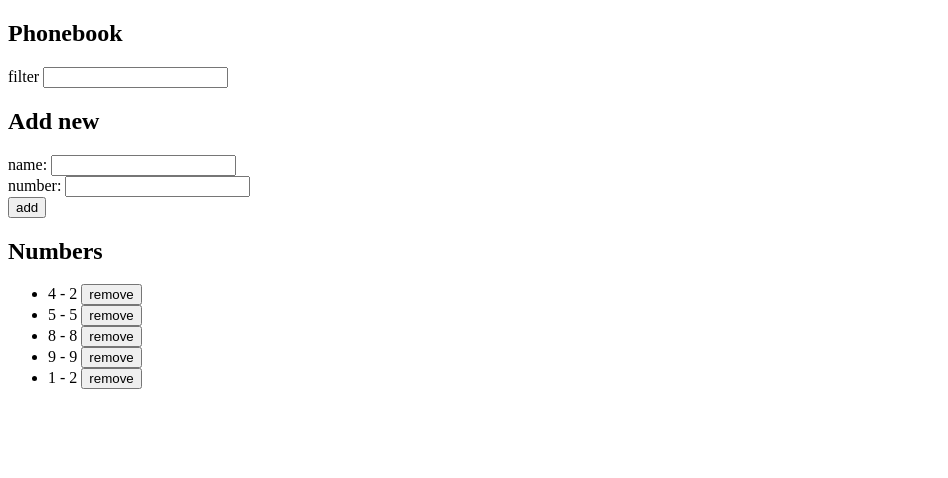
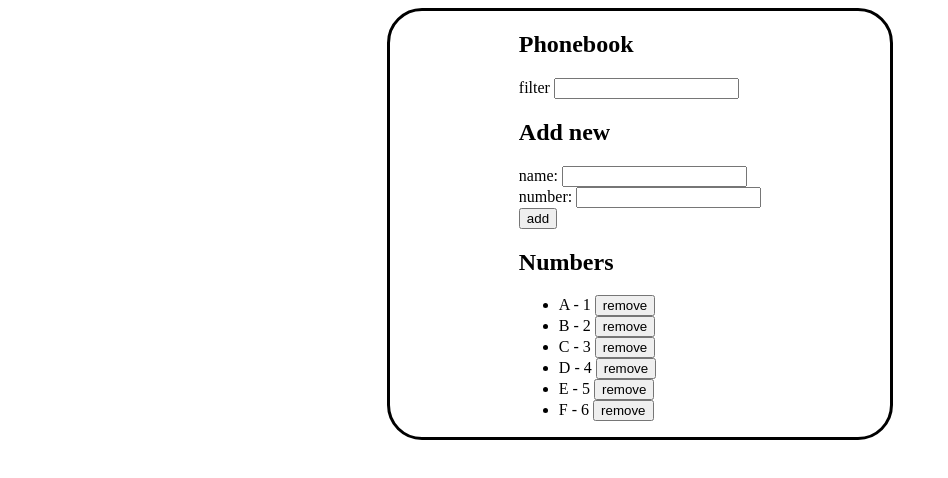
Before and after one commit to jchantrell/fso, a React (Create React App) app in the folder part2/phonebook/: page / in a window 1280 px wide. Shown: the top 478 px of the page, without its empty margins (0-948 px from the left). Built offline with nearby package versions, Linux system fonts and the light colour scheme; data requests are answered from the project's data file.

Commit message:
exercise 2.19 + 2.20

```diff
--- a/part2/phonebook/db.json
+++ b/part2/phonebook/db.json
@@ -1,29 +1,34 @@
 {
   "persons": [
     {
-      "name": "4",
+      "name": "A",
+      "number": "1",
+      "id": 1
+    },
+    {
+      "name": "B",
       "number": "2",
+      "id": 2
+    },
+    {
+      "name": "C",
+      "number": "3",
+      "id": 3
+    },
+    {
+      "name": "D",
+      "number": "4",
       "id": 4
     },
     {
-      "name": "5",
+      "name": "E",
       "number": "5",
       "id": 5
     },
     {
-      "name": "8",
-      "number": "8",
-      "id": 8
-    },
-    {
-      "name": "9",
-      "number": "9",
-      "id": 9
-    },
-    {
-      "name": "1",
-      "number": "2",
-      "id": 10
+      "name": "F",
+      "number": "6",
+      "id": 6
     }
   ]
 }
--- a/part2/phonebook/src/App.js
+++ b/part2/phonebook/src/App.js
@@ -2,6 +2,7 @@ import { useState, useEffect } from 'react'
 import personsService from './services/persons'
 
 const App = () => {
+  const [notification, setNotification] = useState(null)
   const [persons, setPersons] = useState([])
   const [newName, setNewName] = useState('')
   const [newNumber, setNewNumber] = useState('')
@@ -36,7 +37,7 @@ const App = () => {
             .then(setPersons(updatedPersons))
         }
       }
-      else alert(`${personObject.name} is already in the phone book.`)
+      else alert(`${personObject.name} is already in the phonebook.`)
     }
 
     else
@@ -46,6 +47,12 @@ const App = () => {
         setPersons(persons.concat(returnedPerson))
         setNewName('')
         setNewNumber('')
+        setNotification(
+          `${personObject.name} has been added to the phonebook.`
+        )
+        setTimeout(() => {
+          setNotification(null)
+        }, 5000)
       })
   }
 
@@ -57,12 +64,18 @@ const App = () => {
     if (window.confirm(`Do you want to remove ${person.name} from the phonebook?`)){
       personsService
         .remove(id)
+        .then(setNotification(
+          `${person.name} has been removed from the phonebook.`
+        ))
         .then(updatedPersons.splice(toRemove, 1))
         .then(setPersons(updatedPersons))
         .catch(error => {
-          alert(
-            `${person.name} was already deleted from server`
+          setNotification(
+            `${person.name} was already removed from the phonebook.`
           )
+          setTimeout(() => {
+            setNotification(null)
+          }, 5000)
           setPersons(persons.filter(p => p.id !== id))
         })
 
@@ -86,6 +99,7 @@ const App = () => {
       <h2>Phonebook</h2>
       <Filter filter={filter} handleFilter={handleFilter}/>
       <h2>Add new</h2>
+      <Notification message={notification} />
       <PersonForm
       addPerson={addPerson}
       persons={persons}
@@ -160,4 +174,40 @@ const Button = (props) => (
   </button>
 )
 
+const Notification = (props) => {
+  if (props.message === null) {
+    return null
+  }
+
+  if (props.message.includes('added')){
+    const notificationStyle = {
+      color: 'green'
+    }
+    return (
+    <div style={notificationStyle} className='notification'>
+      {props.message}
+    </div>
+  )}
+
+  if (props.message.includes('has been')){
+    const notificationStyle = {
+      color: 'green'
+    }
+    return (
+    <div style={notificationStyle} className='notification'>
+      {props.message}
+    </div>
+  )}
+
+  if (props.message.includes('was already')){
+    const notificationStyle = {
+      color: 'red'
+    }
+    return (
+    <div style={notificationStyle} className='notification'>
+      {props.message}
+    </div>
+  )}
+}
+
 export default App
--- /dev/null
+++ b/part2/phonebook/src/index.css
@@ -0,0 +1,23 @@
+body {
+    height: 100vh;
+}
+
+body, .wrapper {
+    display: flex;
+    justify-content: center;
+}
+
+.wrapper {
+    border: solid 3px black;
+    border-radius: 35px;
+    width: 500px;
+}
+
+.notification {
+    background: lightgrey;
+    font-size: 20px;
+    border-style: solid;
+    border-radius: 5px;
+    padding: 10px;
+    margin-bottom: 10px;
+  }
--- a/part2/phonebook/src/index.js
+++ b/part2/phonebook/src/index.js
@@ -1,7 +1,10 @@
 import ReactDOM from 'react-dom'
 import App from './App'
+import './index.css'
 
 ReactDOM.render(
-  <App />,
+  <div className='wrapper'>
+    <App />
+  </div>,
   document.getElementById('root')
 )
```
